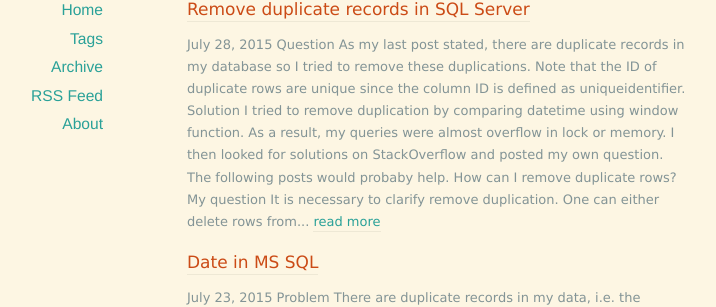
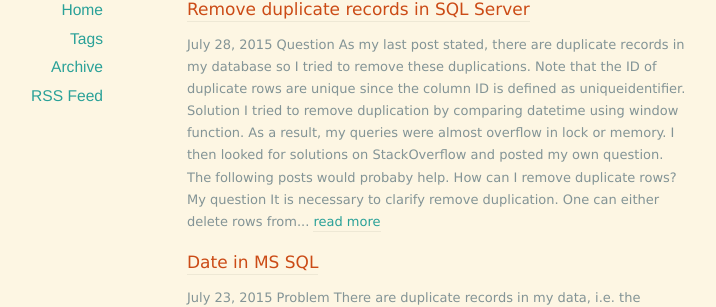
Before and after one commit to zhuzelong/zhuzelong.github.io, a Jekyll site: the page built from index.html, in a window 1280 px wide and 900 px high. Shown: the part 117-424 px from the top of the window, without its empty margins (203-919 px from the left). Built offline with Jekyll 4.4.1, drawn with Linux system fonts in a browser that asks for light colours; nearby versions of some CDN libraries; Markdown is read by kramdown in place of the engine named in the settings; the list of posts is cut into pages by our own code.

Commit message:
Revert "Add about page"
This reverts commit d08cb75707c22bb3cc4418b7656440cf55c8060c.

```diff
--- a/_layouts/default.html
+++ b/_layouts/default.html
@@ -37,7 +37,7 @@
           <li><a href="/tags.html">Tags</a></li>
           <li><a href="/archives">Archive</a></li>
           <li><a href="/feed.xml">RSS Feed</a></li>
-          <li><a href="/pages/about.md">About</a></li>
+          <li><a href="/pages/about.md"></a></li>
         </ul>
       </nav>
     </div>
```
